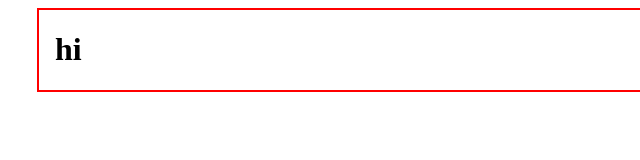
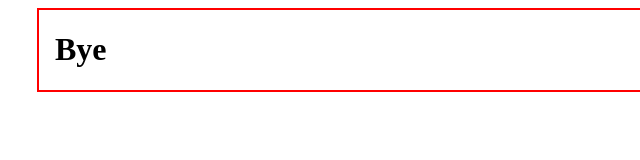
Before and after one commit to chrispalka/chrispalka-portfolio, a Gatsby site: page / in a window 1280 px wide. Shown: the full height of the page, 0-640 px from the left. Built offline with nearby package versions, Linux system fonts and the light colour scheme; Gatsby itself is replaced by a stand-in of ours.

Commit message:
Change h1

```diff
--- a/src/pages/index.jsx
+++ b/src/pages/index.jsx
@@ -8,7 +8,7 @@ import styled from 'styled-components'
 const IndexPage = () => {
     return (
         <Layout>
-            <h1>hi</h1>
+            <h1>Bye</h1>
         </Layout>
     )
 }
```
